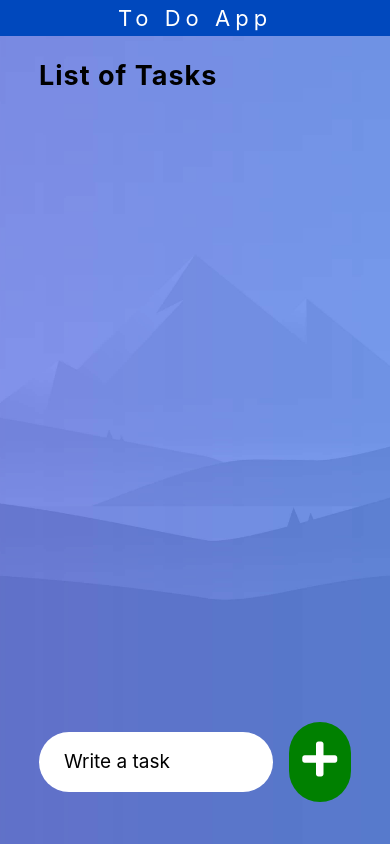
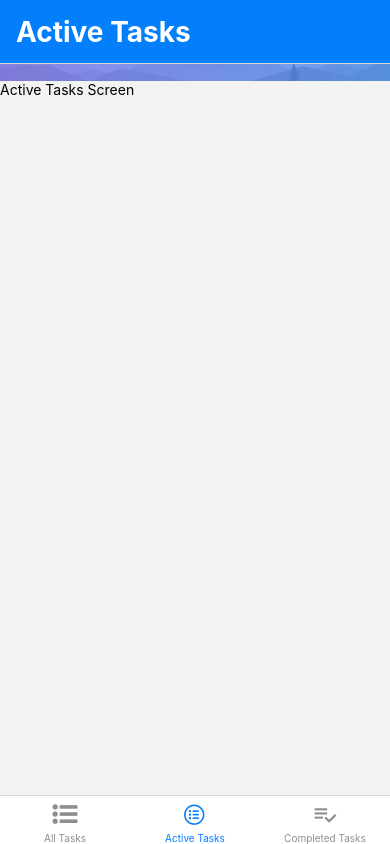
Before and after one commit to prajan11/react-native-to-do-app-redux, a React Native app: screen /Active in a window 390 px wide. Built offline with nearby package versions, Linux system fonts and the light colour scheme.

Commit message:
React Navigation + Bottom Tab navigation installation and implementation done + Some Changes in the existing UI

```diff
--- a/App.js
+++ b/App.js
@@ -1,18 +1,81 @@
-import React, {useEffect, useState} from 'react';
+import React from 'react';
 import {Provider} from 'react-redux';
 import {PersistGate} from 'redux-persist/lib/integration/react';
+import { NavigationContainer } from '@react-navigation/native';
+import { createBottomTabNavigator } from '@react-navigation/bottom-tabs';
+import FontAwesome from 'react-native-vector-icons/FontAwesome';
+import MaterialIcons from 'react-native-vector-icons/MaterialIcons';
+import Ionicons from 'react-native-vector-icons/Ionicons';
 
 import configureStore from './redux/store';
-import AppContainer from './screens/home';
+import HomeScreen from './screens/home';
+import ActiveTasksScreen from './screens/active';
+import CompletedTasksScreen from './screens/completed';
 
 const {store, persistor} = configureStore();
+const Tab = createBottomTabNavigator();
 
 const App = () => {
 
   return (
     <Provider store={store}>
       <PersistGate persistor={persistor}>
-        <AppContainer />
+        <NavigationContainer>
+          <Tab.Navigator
+            screenOptions={({ route }) => ({
+              tabBarIcon: ({ color, size }) => {
+
+                if (route.name === 'All') {
+                  return <FontAwesome name={'list-ul'} size={size} color={color} />;
+                } else if (route.name === 'Active') {
+                  return <Ionicons name={'list-circle-outline'} size={size} color={color} />;
+                }
+                else if (route.name === 'Completed') {
+                  return <MaterialIcons name={'playlist-add-check'} size={size} color={color} />;
+                }
+
+                // You can return any component that you like here!
+
+              },
+              activeTintColor: '#000',
+              inactiveTintColor: 'gray',
+            })}
+          >
+            <Tab.Screen name="All" component={HomeScreen} options={{
+                                                                    title: 'All Tasks',
+                                                                    headerStyle: {
+                                                                      backgroundColor: '#037ffc'
+                                                                    },
+                                                                    headerTintColor: '#fff',
+                                                                    headerTitleStyle: {
+                                                                      fontWeight: 'bold',
+
+                                                                      fontSize: 28
+
+                                                                    }}} />
+            <Tab.Screen name="Active" component={ActiveTasksScreen} options={{
+                                                                    title: 'Active Tasks',
+                                                                    headerStyle: {
+                                                                      backgroundColor: '#037ffc'
+                                                                    },
+                                                                    headerTintColor: '#fff',
+                                                                    headerTitleStyle: {
+                                                                      fontWeight: 'bold',
+                                                                      fontSize: 28
+
+                                                                    }}} />
+            <Tab.Screen name="Completed" component={CompletedTasksScreen} options={{
+                                                                    title: 'Completed Tasks',
+                                                                    headerStyle: {
+                                                                      backgroundColor: '#037ffc'
+                                                                    },
+                                                                    headerTintColor: '#fff',
+                                                                    headerTitleStyle: {
+                                                                      fontWeight: 'bold',
+                                                                      fontSize: 28
+                                                                    }}}  />
+          </Tab.Navigator>
+        </NavigationContainer>
       </PersistGate>
     </Provider>
   );
--- a/components/ToDoList/index.js
+++ b/components/ToDoList/index.js
@@ -1,5 +1,5 @@
 import React from 'react';
-import { View, Text } from 'react-native';
+import { View, Text, ScrollView } from 'react-native';
 import ToDoItem from '../ToDoItem';
 import styles from './style';
 import {connect} from 'react-redux';
@@ -8,15 +8,11 @@ import {connect} from 'react-redux';
 const ToDoList = ({ editTaskHandler, editStatus, toDos}) => {
     return (
         <View style={styles.container}>
-            <View style={styles.taskListHeading}>
-                <Text style={styles.taskListText}>List of Tasks</Text>
-            </View>
-
-            {toDos.map( (task) => {
-                return <ToDoItem key={task.id} id={task.id} taskName={task.taskName} />;
-            })}
-
-            {/* <ToDoItem /> */}
+            {/* <ScrollView style={{flex:1, borderColor: 'red', borderWidth: 5}}> */}
+                {toDos.map( (task) => {
+                    return <ToDoItem key={task.id} id={task.id} taskName={task.taskName} />;
+                })}
+            {/* </ScrollView> */}
 
         </View>
      );
--- a/components/ToDoList/style.js
+++ b/components/ToDoList/style.js
@@ -2,9 +2,10 @@ import { StyleSheet } from 'react-native';
 
 const styles = StyleSheet.create({
     container: {
+        flex: 1,
         position: 'absolute',
         width: '80%',
-        marginTop: '15%',
+        marginTop: '5%',
         marginLeft: '10%',
     },
     taskListHeading:{
--- a/package.json
+++ b/package.json
@@ -12,8 +12,12 @@
   "dependencies": {
     "@react-native-community/async-storage": "^1.12.1",
     "@react-native-community/checkbox": "^0.5.8",
+    "@react-navigation/bottom-tabs": "^6.0.5",
+    "@react-navigation/native": "^6.0.2",
     "react": "16.13.1",
     "react-native": "0.63.4",
+    "react-native-safe-area-context": "^3.3.2",
+    "react-native-screens": "^3.7.2",
     "react-native-vector-icons": "^8.1.0",
     "react-redux": "^7.2.2",
     "react-uuid": "^1.0.2",
--- /dev/null
+++ b/screens/active/index.js
@@ -0,0 +1,37 @@
+import React from 'react';
+import { View, Text, StyleSheet, ImageBackground } from 'react-native';
+
+const ActiveTasksScreen = () => {
+    return ( <View>
+        <ImageBackground source={require('../../assets/images/background_image.jpg')} style={styles.backgroundImage} />
+        <Text>Active Tasks Screen</Text>
+    </View>  );
+}
+
+const styles = StyleSheet.create({
+    container: {
+      flex: 1,
+    },
+    header:{
+      position: 'absolute',
+      width: '100%',
+      alignItems:'center',
+      paddingTop: 5,
+      paddingBottom: 5,
+      backgroundColor: '#0048bd',
+    },
+    headerText: {
+      fontSize: 22,
+      letterSpacing: 5,
+      color: 'white'
+    },
+    backgroundImage:{
+      height: '100%',
+      width:'100%',
+      resizeMode: 'cover',
+    },
+
+
+  });
+
+export default ActiveTasksScreen;
--- /dev/null
+++ b/screens/completed/index.js
@@ -0,0 +1,37 @@
+import React from 'react';
+import { View, Text, StyleSheet, ImageBackground } from 'react-native';
+
+const CompletedTasksScreen = () => {
+    return ( <View>
+        <ImageBackground source={require('../../assets/images/background_image.jpg')} style={styles.backgroundImage} />
+        <Text>Completed Tasks Screen</Text>
+    </View>  );
+}
+
+const styles = StyleSheet.create({
+    container: {
+      flex: 1,
+    },
+    header:{
+      position: 'absolute',
+      width: '100%',
+      alignItems:'center',
+      paddingTop: 5,
+      paddingBottom: 5,
+      backgroundColor: '#0048bd',
+    },
+    headerText: {
+      fontSize: 22,
+      letterSpacing: 5,
+      color: 'white'
+    },
+    backgroundImage:{
+      height: '100%',
+      width:'100%',
+      resizeMode: 'cover',
+    },
+
+
+  });
+
+export default CompletedTasksScreen;
--- a/screens/home/index.js
+++ b/screens/home/index.js
@@ -26,11 +26,11 @@ const App: () => React$Node = () => {
 
       <View style={styles.container}>
         <ImageBackground source={require('../../assets/images/background_image.jpg')} style={styles.backgroundImage} />
-        <View style={styles.header}>
+        {/* <View style={styles.header}>
           <Text style={styles.headerText}>
             To Do App
           </Text>
-        </View>
+        </View> */}
 
 
         <ToDoList />
@@ -48,19 +48,19 @@ const styles = StyleSheet.create({
   container: {
     flex: 1,
   },
-  header:{
-    position: 'absolute',
-    width: '100%',
-    alignItems:'center',
-    paddingTop: 5,
-    paddingBottom: 5,
-    backgroundColor: '#0048bd',
-  },
-  headerText: {
-    fontSize: 22,
-    letterSpacing: 5,
-    color: 'white'
-  },
+  // header:{
+  //   position: 'absolute',
+  //   width: '100%',
+  //   alignItems:'center',
+  //   paddingTop: 5,
+  //   paddingBottom: 5,
+  //   backgroundColor: '#0048bd',
+  // },
+  // headerText: {
+  //   fontSize: 22,
+  //   letterSpacing: 5,
+  //   color: 'white'
+  // },
   backgroundImage:{
     height: '100%',
     width:'100%',
```
Also changed, not shown: 3 other files (tests, documents, lock files or other folders).
